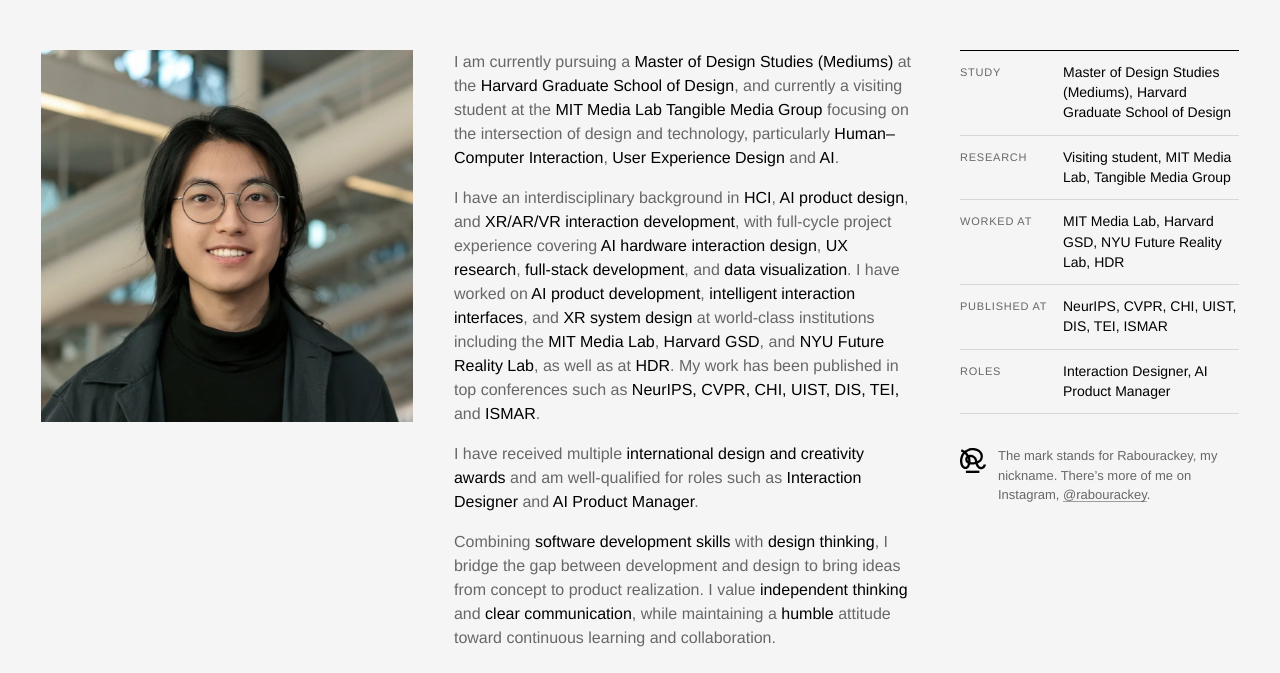
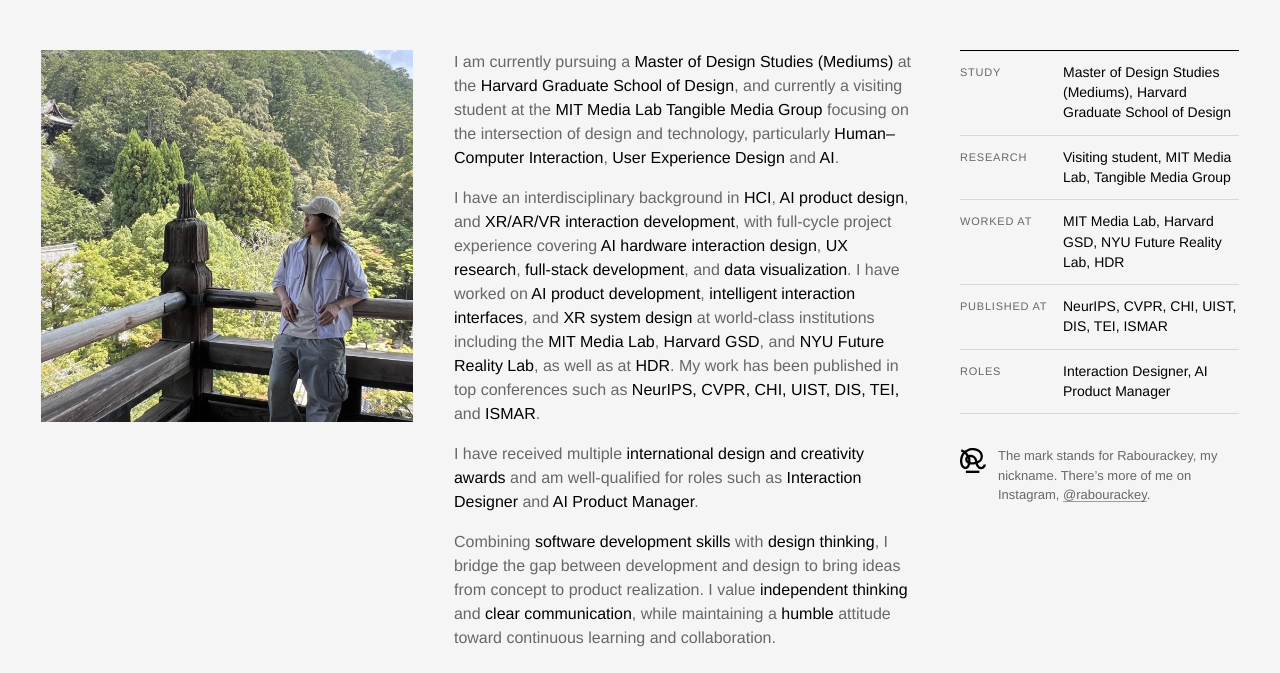
Before and after one commit to Rabourackee/Personal_Website, an Eleventy site: page src/about.html in a window 1280 px wide. Shown: the part 424-1097 px from the top of the page. Built offline with nearby package versions, Linux system fonts and the light colour scheme; Eleventy itself is replaced by a stand-in of ours; files that its build step writes are made by us from their sources; a web font is replaced by a local one.

Commit message:
Use the temple veranda photo as the About portrait

```diff
--- a/src/about.html
+++ b/src/about.html
@@ -11,7 +11,7 @@
 
   <div class="ab-grid">
     <figure class="ab-photo">
-      <img src="/media/about/01.webp" width="1024" height="1023" alt="Yuhan Wang" decoding="async">
+      <img src="/media/about/portrait.webp" width="1400" height="1400" alt="Yuhan Wang in a cap and an open shirt, leaning on the wooden railing of a temple veranda above a forested hillside" decoding="async">
     </figure>
 
     <div class="ab-text">
```
Also changed, not shown: src/media/about/01.webp (deleted), src/media/about/portrait.webp (added).
